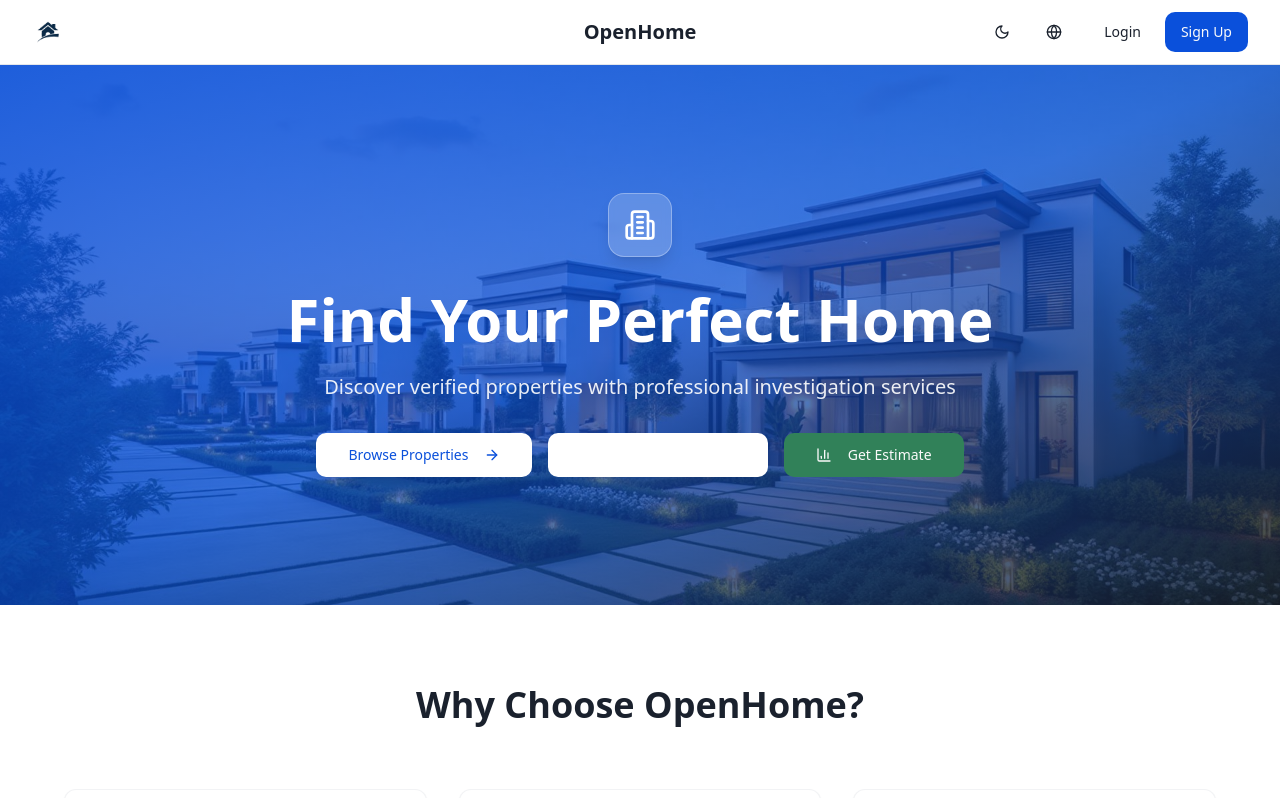
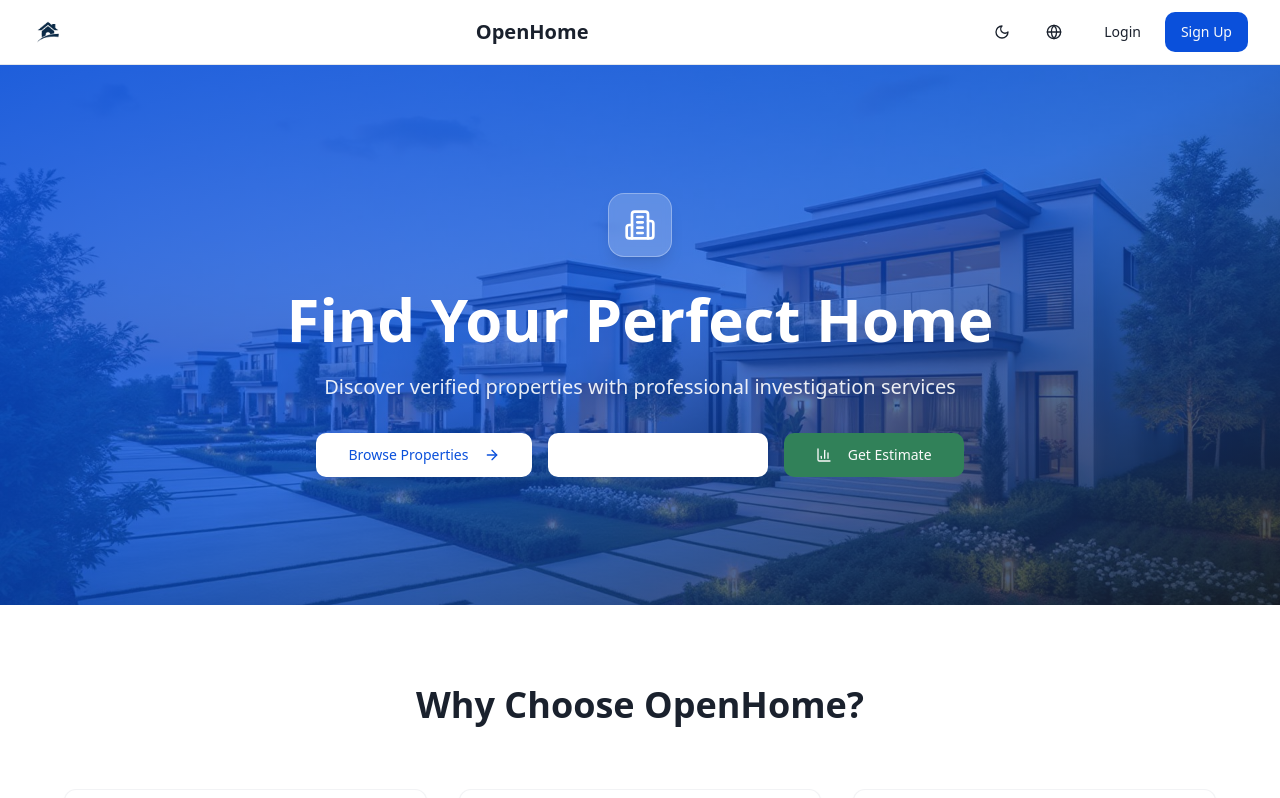
Before and after one commit to douaaboustane/residence-reach-realm-83, a React (Vite) app: page / in a window 1280 px wide. Shown: the top 798 px of the page. Built offline with nearby package versions, Linux system fonts and the light colour scheme.

Commit message:
Organize navbar links
Reorder navigation links to place "OpenHome" after "Estimate".

```diff
--- a/src/components/layout/Navigation.tsx
+++ b/src/components/layout/Navigation.tsx
@@ -79,11 +79,6 @@ const Navigation: React.FC = () => {
             <img src="/lovable-uploads/903c5086-f6a7-42aa-a254-a6621d3600bf.png" alt="Logo" className="h-8 w-8" />
           </Link>
 
-          {/* Company Name */}
-          <div className="absolute left-1/2 transform -translate-x-1/2">
-            <h1 className="text-xl font-bold text-foreground text-left">OpenHome</h1>
-          </div>
-
           {/* Navigation Links */}
           <div className="hidden md:flex items-center space-x-6">
             {navLinks.map(link => {
@@ -94,6 +89,10 @@ const Navigation: React.FC = () => {
                   <span>{link.label}</span>
                 </Link>;
           })}
+            {/* Company Name */}
+            <div className="flex items-center ml-4">
+              <h1 className="text-xl font-bold text-foreground">OpenHome</h1>
+            </div>
           </div>
 
           {/* User Actions */}
```
